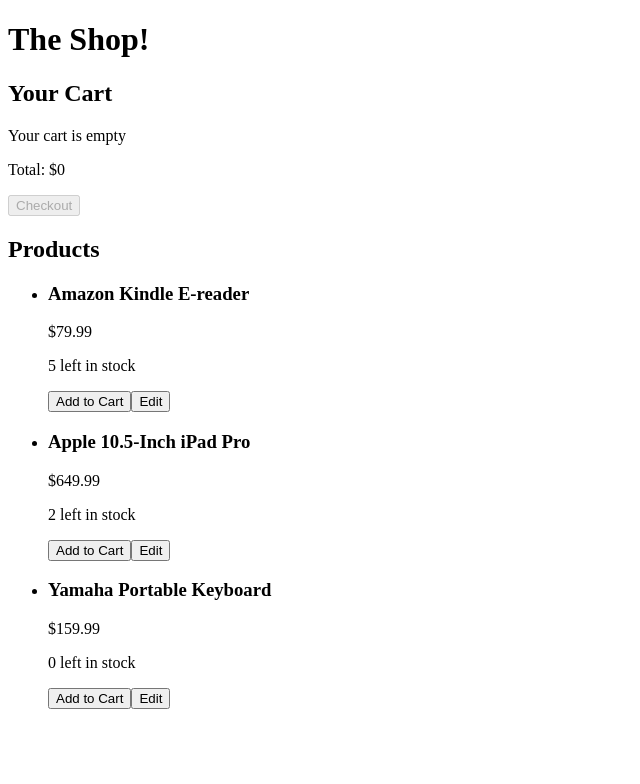
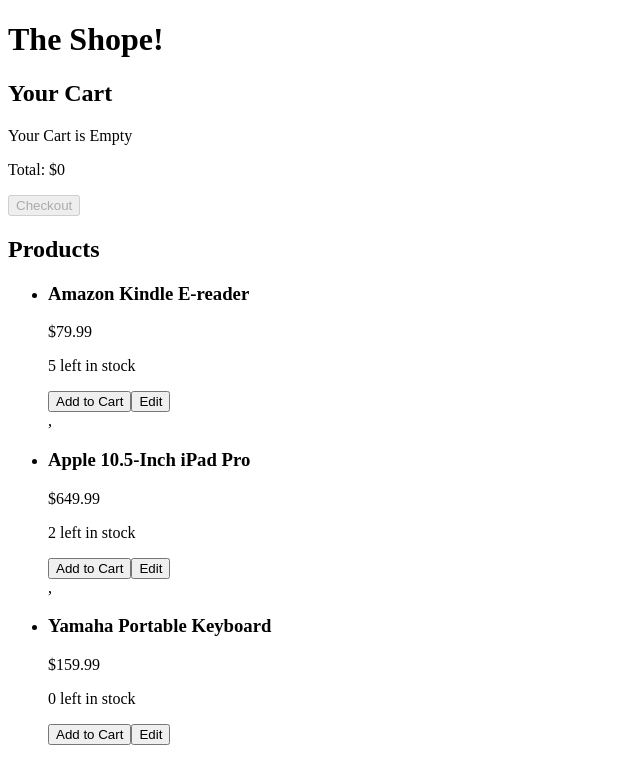
Before and after one commit to Fred-209/shopping_cart_frontend, a React (Vite) app: page / in a window 1280 px wide. Shown: the top 784 px of the page, without its empty margins (0-640 px from the left). Built offline with nearby package versions, Linux system fonts and the light colour scheme.

Commit message:
finished jsx conversion

```diff
--- a/package.json
+++ b/package.json
@@ -10,6 +10,8 @@
   "author": "",
   "license": "ISC",
   "devDependencies": {
+    "eslint": "^8.49.0",
+    "eslint-plugin-react-hooks": "^4.6.0",
     "parcel": "^2.9.3",
     "process": "^0.11.10"
   },
--- /dev/null
+++ b/src/components/App.js
@@ -0,0 +1,27 @@
+import React from 'react';
+import ProductList from './ProductList';
+import Product from './Product';
+
+const App = () => {
+  return (
+    <div id='app'>
+      <header>
+        <h1>The Shope!</h1>
+        <div class='cart'>
+          <h2>Your Cart</h2>
+          <p>Your Cart is Empty</p>
+          <p>Total: $0</p>
+          <button class='checkout' disabled>Checkout</button>
+        </div>
+      </header>
+      <main>
+        <div class='product-listing'>
+          <h2>Products</h2>
+          <ProductList />
+        </div>
+      </main>
+    </div>
+  )
+}
+
+export default App;
--- /dev/null
+++ b/src/components/Product.js
@@ -0,0 +1,19 @@
+import React from 'react';
+
+const Product = ({ name, price, quantity }) => {
+  return (
+    <li class='product'>
+      <div class="product-details">
+        <h3>{ name }</h3>
+        <p class='price'>{ price }</p>
+        <p class='quantity'>{quantity} left in stock</p>
+        <div class='actions product-actions'>
+          <button class='add-to-cart'>Add to Cart</button>
+          <button class='edit'>Edit</button>
+        </div>
+      </div>
+    </li>
+  );
+};
+
+export default Product;
--- /dev/null
+++ b/src/components/ProductList.js
@@ -0,0 +1,19 @@
+import React from 'react';
+import Product from './Product'
+const ProductList = () => {
+  return (
+    <ul class='product-list'>
+      <Product name='Amazon Kindle E-reader' price='$79.99' quantity='5' />,
+      <Product name='Apple 10.5-Inch iPad Pro' price= '$649.99' quantity= '2'/>,
+      <Product name= 'Yamaha Portable Keyboard' price= '$159.99' quantity= '0' />
+    </ul>
+  )
+
+  // return React.createElement('ul', { class: 'product-list'},
+    // Product({name: 'Amazon Kindle E-reader', price: '$79.99', quantity: '5'}),
+    // Product({name: 'Apple 10.5-Inch iPad Pro', price: '$649.99', quantity: '2'}),
+    // Product({name: 'Yamaha Portable Keyboard', price: '$159.99', quantity: '0'})
+  // );
+}
+
+export default ProductList;
--- a/src/index.js
+++ b/src/index.js
@@ -1,128 +1,5 @@
 import React from 'react';
 import ReactDOM from 'react-dom';
-
-const Product = ({ name, price, quantity }) => {
-  return React.createElement('li', { class: 'product' },
-    React.createElement('div', { class: 'product-details' },
-      React.createElement('h3', null, name)),
-      React.createElement('p', { class: 'price'}, price),
-      React.createElement('p', { class: 'quantity'}, `${quantity} left in stock`),
-      React.createElement('div', { class: "actions product-actions"},
-        React.createElement('button', { class: 'add-to-cart'}, "Add to Cart"),
-        React.createElement('button', { class: 'edit'}, "Edit")
-      )
-  );
-}
-
-const ProductList = () => {
-  return React.createElement('ul', { class: 'product-list'},
-    Product({name: 'Amazon Kindle E-reader', price: '$79.99', quantity: '5'}),
-    Product({name: 'Apple 10.5-Inch iPad Pro', price: '$649.99', quantity: '2'}),
-    Product({name: 'Yamaha Portable Keyboard', price: '$159.99', quantity: '0'})
-  );
-}
-
-const App = () => {
-  return React.createElement('div', {id: 'app'},
-    React.createElement('header', null),
-      React.createElement('h1', {}, "The Shop!"),
-      React.createElement('div', { class: 'cart'},
-        React.createElement('h2', null, 'Your Cart'),
-        React.createElement('p', null, 'Your cart is empty'),
-        React.createElement('p', null, 'Total: $0'),
-        React.createElement('button', {class: 'checkout', disabled: true}, 'Checkout'),
-      ),
-
-    React.createElement('main', null,
-      React.createElement('div', { class: 'product-listing'},
-        React.createElement('h2', null, "Products"),
-        ProductList(),
-      )
-    ),
-  );
-}
+import App from './components/App';
 
 ReactDOM.render(<App />, document.getElementById('root'));
-
-/*
-javascript app.js
-import React from 'react';
-
-const App = () => {
-  return <h1>Hello world! I am using React</h1>;
-};
-
-export default App;
-
-
-
-Create an index.js file in the src folder with the following content:
-javascript index.js
-import React from 'react';
-import ReactDOM from 'react-dom';
-import App from './App';
-
-ReactDOM.render(<App />, document.getElementById('root'));
-
-*/
-
-{/*
-div
-  h2
-  ul
-    li product
-      div
-        h3
-        p
-        p
-        div
-          button
-          button
-        button
-    /li
-
-
-<div class="product-listing">
-  <h2>Products</h2>
-  <ul class="product-list">
-    <li class="product">
-      <div class="product-details">
-        <h3>Amazon Kindle E-reader</h3>
-        <p class="price">$79.99</p>
-        <p class="quantity">5 left in stock</p>
-        <div class="actions product-actions">
-          <button class="add-to-cart">Add to Cart</button>
-          <button class="edit">Edit</button>
-        </div>
-        <button class="delete-button"><span>X</span></button>
-      </div>
-    </li>
-
-    <li class="product">
-      <div class="product-details">
-        <h3>Apple 10.5-Inch iPad Pro</h3>
-        <p class="price">$649.99</p>
-        <p class="quantity">2 left in stock</p>
-        <div class="actions product-actions">
-          <button class="add-to-cart">Add to Cart</button>
-          <button class="edit">Edit</button>
-        </div>
-        <button class="delete-button"><span>X</span></button>
-      </div>
-    </li>
-
-    <li class="product">
-      <div class="product-details">
-        <h3>Yamaha Portable Keyboard</h3>
-        <p class="price">$155.99</p>
-        <p class="quantity">0 left in stock</p>
-        <div class="actions product-actions">
-          <button class="add-to-cart" disabled>Add to Cart</button>
-          <button class="edit">Edit</button>
-        </div>
-        <button class="delete-button"><span>X</span></button>
-      </div>
-    </li>
-  </ul>
-</div>
-*/}
```
Also changed, not shown: 2 other files (tests, documents, lock files or other folders).
